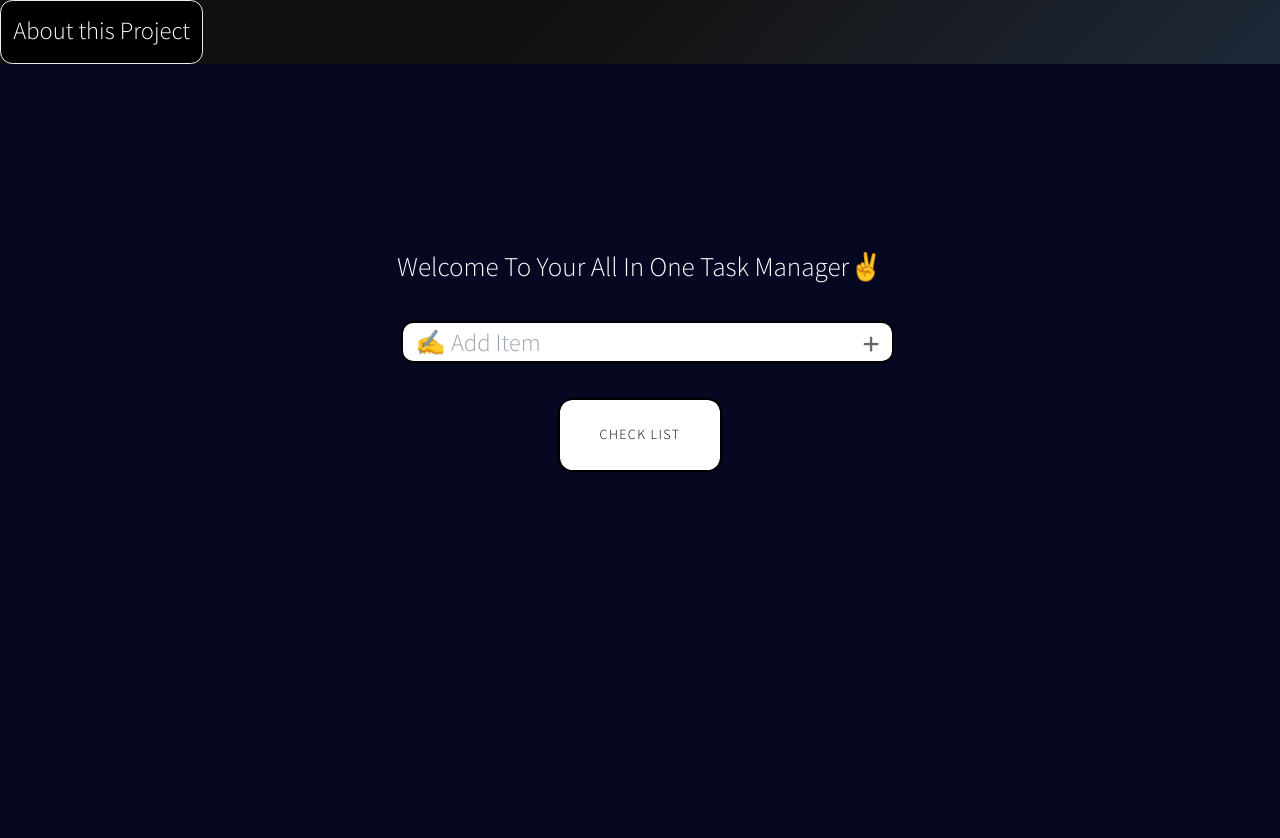
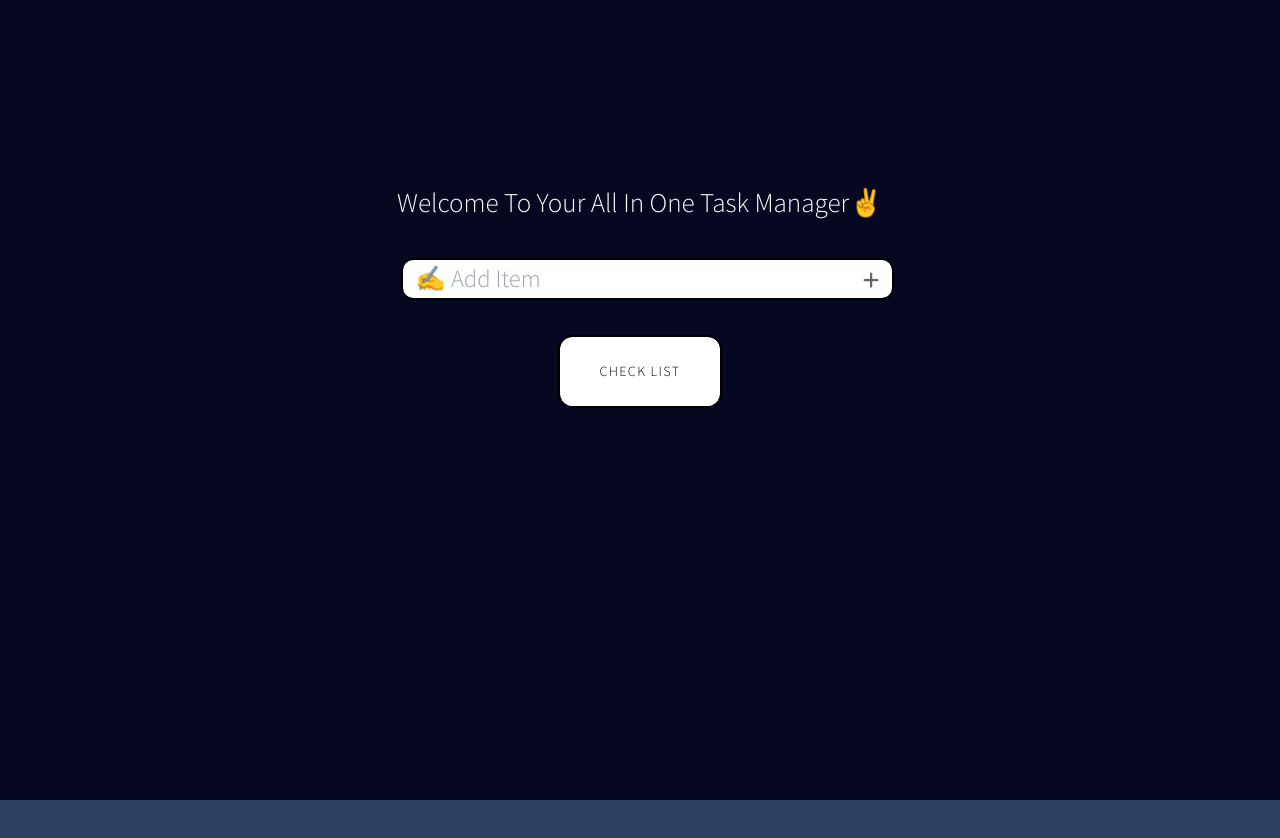
Before and after one commit to AdityaGoel0320/ReactJs-Todo-App, a React (Create React App) app: page / in a window 1280 px wide. Shown: the top 838 px of the page. After the commit the page ends 800 px from the top, so only its background shows below. Built offline with nearby package versions, Linux system fonts and the light colour scheme.

Commit message:
making it final

```diff
--- a/src/App.js
+++ b/src/App.js
@@ -102,25 +102,25 @@ function App() {
   }, [items])
 
 
-  let fnc = () => {
-    let x = document.getElementById("id")
-    // x.style.display = "inline";
+  // let fnc = () => {
+  //   let x = document.getElementById("id")
+  //   // x.style.display = "inline";
 
 
-    if(x.classList.contains("class")) {
-        x.classList.remove("class");
-    }
-    else {
-        x.classList.add("class");
-    }
-  }
+  //   if(x.classList.contains("class")) {
+  //       x.classList.remove("class");
+  //   }
+  //   else {
+  //       x.classList.add("class");
+  //   }
+  // }
   return (
     <>
-      <button className='z' onClick={fnc}>About this Project</button>
+      {/* <button className='z' onClick={fnc}>About this Project</button>
       <div id='id' className="class">
 
         <About />
-      </div>
+      </div> */}
       <div className="main-div">
         <div className="child-div">
           <figure>
```
